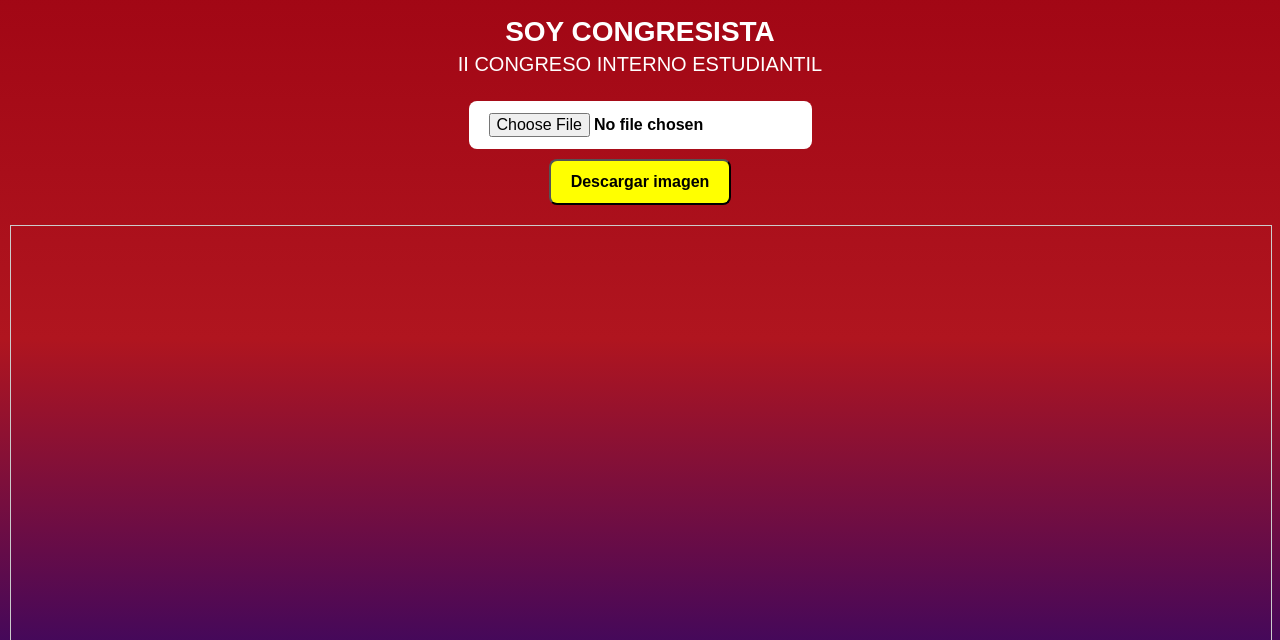
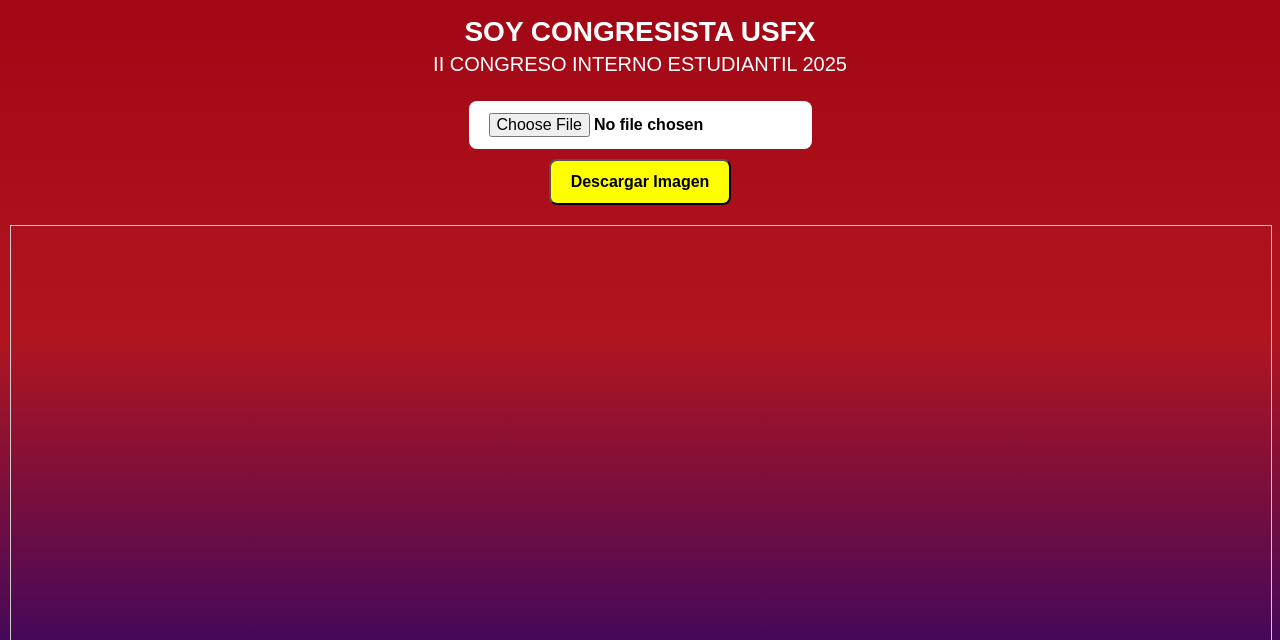
Before and after one commit to GIAN86S/EDITOR-FOTOS, a plain HTML site: page index.html in a window 1280 px wide. Shown: the part 160-800 px from the top of the page. Drawn offline with Linux system fonts and the light colour scheme.

Commit message:
Update index.html

```diff
--- a/index.html
+++ b/index.html
@@ -1,40 +1,54 @@
 <!DOCTYPE html>
+<!-- Declaración del tipo de documento para indicar que es un archivo HTML5 -->
 <html lang="es">
+<!-- Apertura del elemento HTML con el atributo "lang" que indica que el idioma principal es español -->
 <head>
   <meta charset="UTF-8" />
-  <!-- Hace que se vea bien en celulares y evita el zoom con dedos -->
+  <!-- Define la codificación de caracteres como UTF-8, lo que permite el uso de caracteres especiales -->
+
   <meta name="viewport" content="width=device-width, initial-scale=1.0, maximum-scale=1.0, user-scalable=no" />
-  <title>SOY CONGRESISTA</title>
-  <!-- Estilos externos -->
+  <!-- Configuración de la vista en dispositivos móviles para que la página se vea bien y evite el zoom con los dedos -->
+
+  <title>SOY CONGRESISTA USFX</title>
+  <!-- Define el título de la página que aparece en la pestaña del navegador -->
+
   <link rel="stylesheet" href="style.css" />
+  <!-- Enlace a una hoja de estilos externa para aplicar diseño a la página -->
 </head>
 <body>
+  <!-- Cuerpo del documento donde se define el contenido visible de la página -->
 
-  <!-- Encabezado con el logo y títulos -->
   <header class="logo-header">
+    <!-- Sección de encabezado con una clase CSS para aplicar estilos -->
     <img src="assets/logo.png" alt="Logo" class="logo-img" />
-    <h1>SOY CONGRESISTA</h1>
-    <h2>II CONGRESO INTERNO ESTUDIANTIL</h2>
+    <!-- Imagen del logo con una clase CSS para el estilo y un atributo "alt" para accesibilidad -->
+
+    <h1>SOY CONGRESISTA USFX</h1>
+    <!-- Título principal de la página -->
+
+    <h2>II CONGRESO INTERNO ESTUDIANTIL 2025</h2>
+    <!-- Subtítulo indicando el evento -->
   </header>
 
-  <!-- Área principal de interacción -->
   <div class="container">
-    <!-- Botón para subir la imagen (solo .jpg, .jpeg y .png) -->
+    <!-- Contenedor principal para los elementos de interacción -->
+
     <input type="file" id="imagen" accept=".jpg, .jpeg, .png" />
+    <!-- Campo de entrada de archivos para que el usuario suba imágenes en formato JPG, JPEG o PNG -->
 
-    <!-- Botón para descargar la imagen con el marco -->
-    <button id="descargar">Descargar imagen</button>
+    <button id="descargar">Descargar Imagen</button>
+    <!-- Botón que permitirá descargar la imagen con el marco incorporado -->
 
-    <!-- Lienzo donde se muestra la imagen y el marco -->
     <canvas id="canvas" width="1920" height="1920"></canvas>
+    <!-- Elemento de lienzo donde se renderizará la imagen y su marco -->
 
-    <!-- Mensaje flotante cuando se sube una imagen -->
     <div id="mensaje-flotante" class="mensaje-flotante">
       Imagen subida. Puedes mover y acomodar la imagen.
     </div>
+    <!-- Mensaje flotante que aparece cuando se sube una imagen, dando instrucciones al usuario -->
   </div>
 
-  <!-- Script JavaScript para interactividad -->
   <script src="script.js"></script>
+  <!-- Inclusión del archivo JavaScript externo para manejar la interactividad de la página -->
 </body>
 </html>
```
